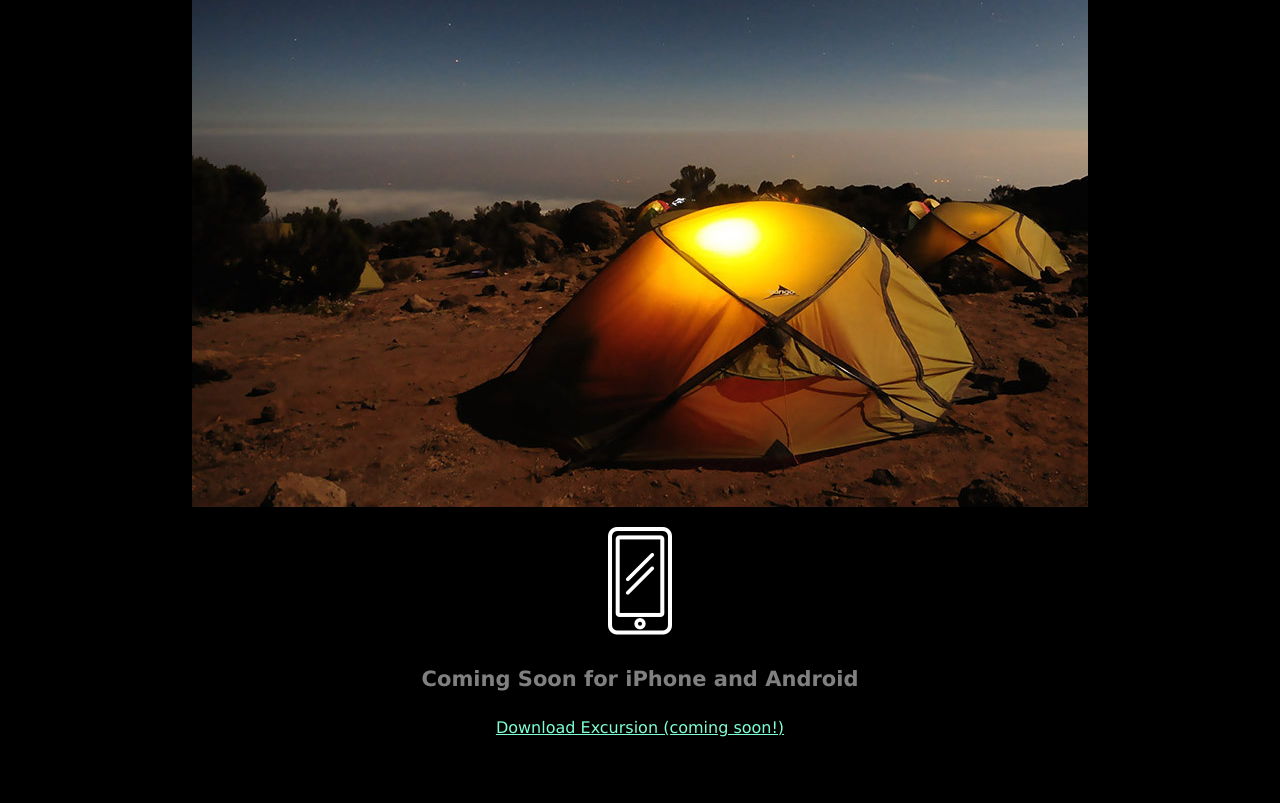
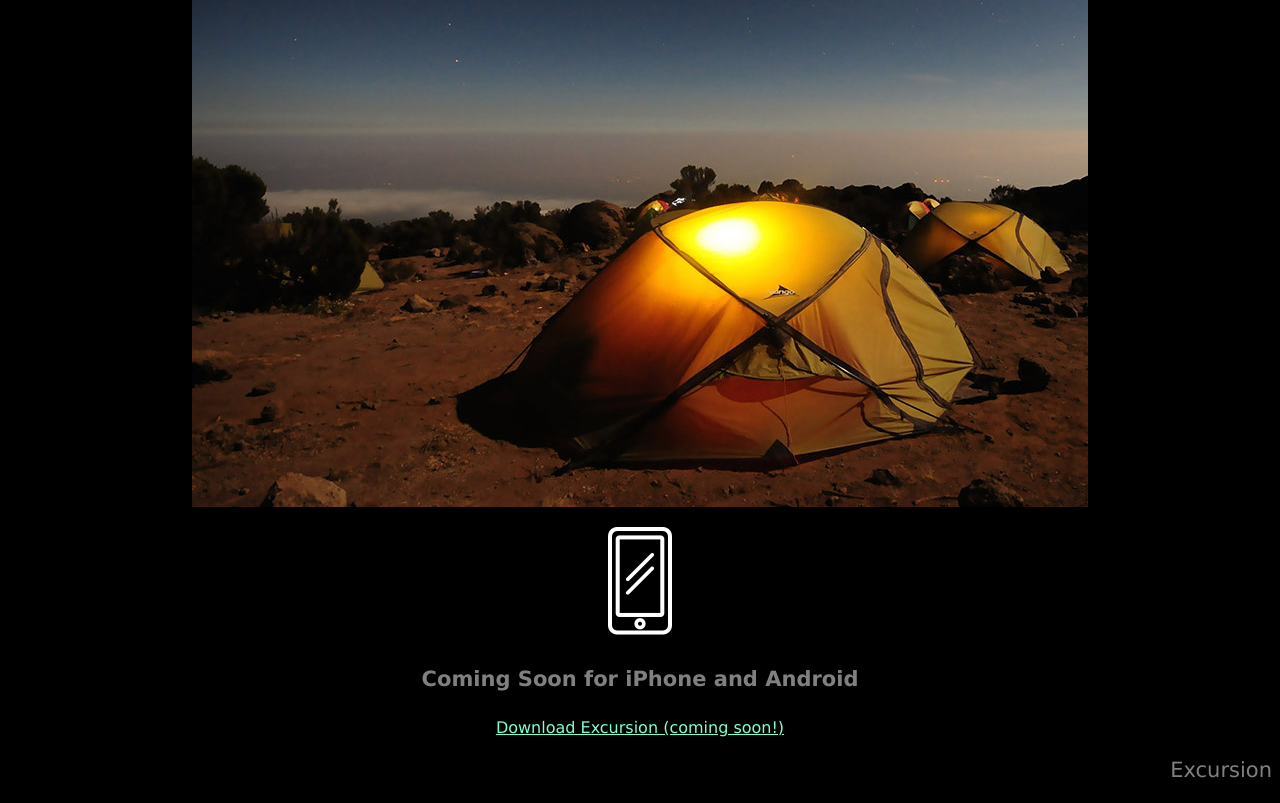
Before and after one commit to himanshusaini05/excursion, a plain HTML site: page index.html in a window 1280 px wide. Shown: the part 505-1308 px from the top of the page. Before the commit the page ends 1258 px from the top, so only its background shows below. Drawn offline with Linux system fonts and the light colour scheme.

Commit message:
added footer

```diff
--- a/index.html
+++ b/index.html
@@ -21,6 +21,7 @@
         <p><img src="resources/photo/phone.png"></p>
         <h4 class="header-sub-header">Coming Soon for iPhone and Android</h4>
         <p ><a class="link--cta" href="#">Download Excursion (coming soon!)</a></p>
+        <p class="footer">Excursion </p>
 
     </body>
      </html>
--- a/resources/css/style.css
+++ b/resources/css/style.css
@@ -30,3 +30,9 @@ color:grey;
     color: aquamarine;
 
 }
+
+.footer{
+    font-size: 21px;
+    color:grey;
+    text-align: right;
+}
```
